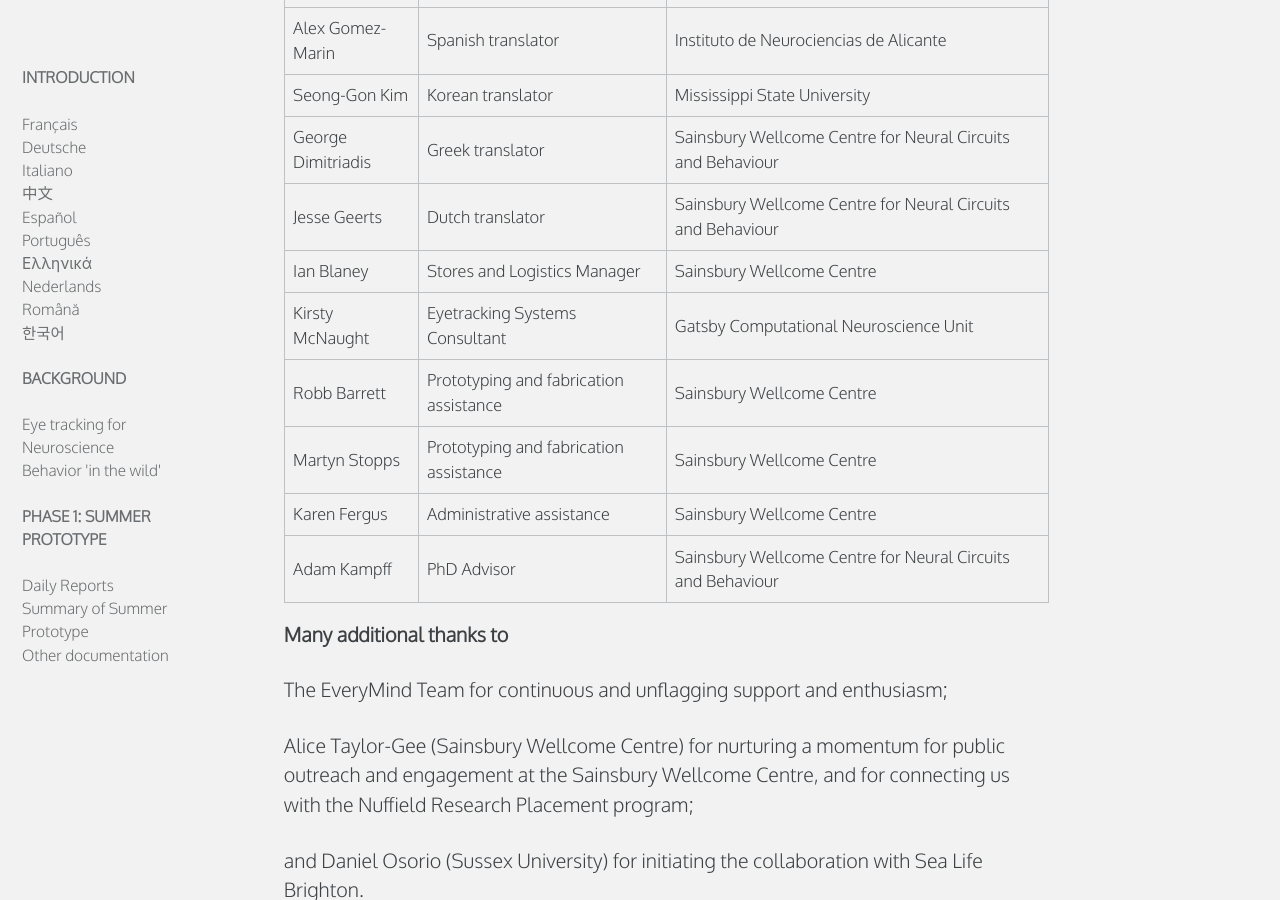
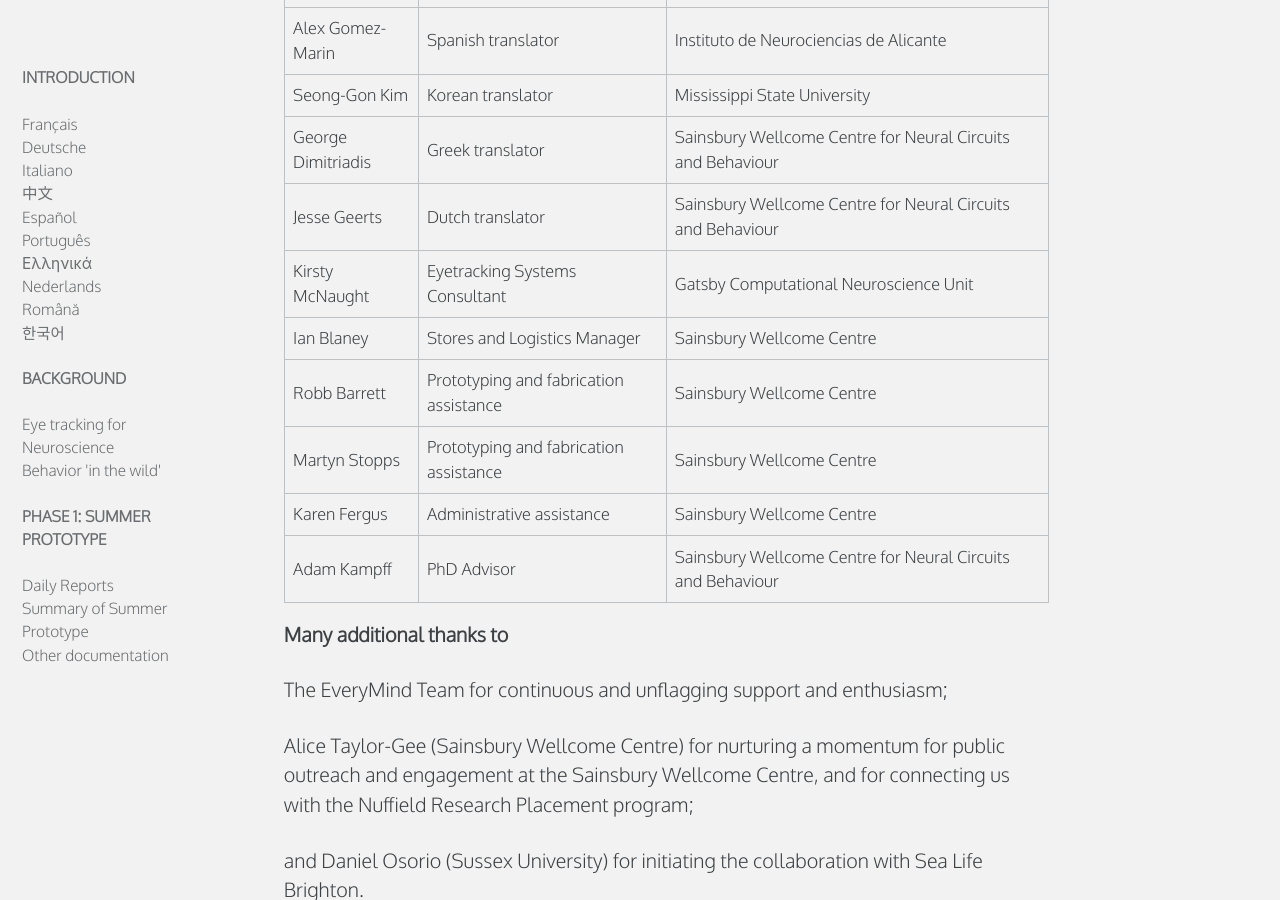
Before and after one commit to everymind/SurprisingMinds, a Jekyll site: the page built from index.md, in a window 1280 px wide and 900 px high, scrolled down 3931 px. Built offline with Jekyll 4.4.1, drawn with Linux system fonts in a browser that asks for light colours.

```diff
--- a/index.md
+++ b/index.md
@@ -81,8 +81,8 @@ Kim D, Perkins K, Ramble C, Garnade H, Lopes G, Quinones D, Campbell-Russo R, Li
 | Seong-Gon Kim | Korean translator | Mississippi State University |
 | George Dimitriadis | Greek translator | Sainsbury Wellcome Centre for Neural Circuits and Behaviour |
 | Jesse Geerts | Dutch translator | Sainsbury Wellcome Centre for Neural Circuits and Behaviour |
+| Kirsty McNaught  | Eyetracking Systems Consultant | Gatsby Computational Neuroscience Unit |
 | Ian Blaney       | Stores and Logistics Manager | Sainsbury Wellcome Centre |
-| Kirsty McNaught  | Eyetracking Systems Consultant | Gatsby Computational Neuroscience Unit |
 | Robb Barrett     | Prototyping and fabrication assistance | Sainsbury Wellcome Centre |
 | Martyn Stopps    | Prototyping and fabrication assistance | Sainsbury Wellcome Centre |
 | Karen Fergus     | Administrative assistance | Sainsbury Wellcome Centre |
```
